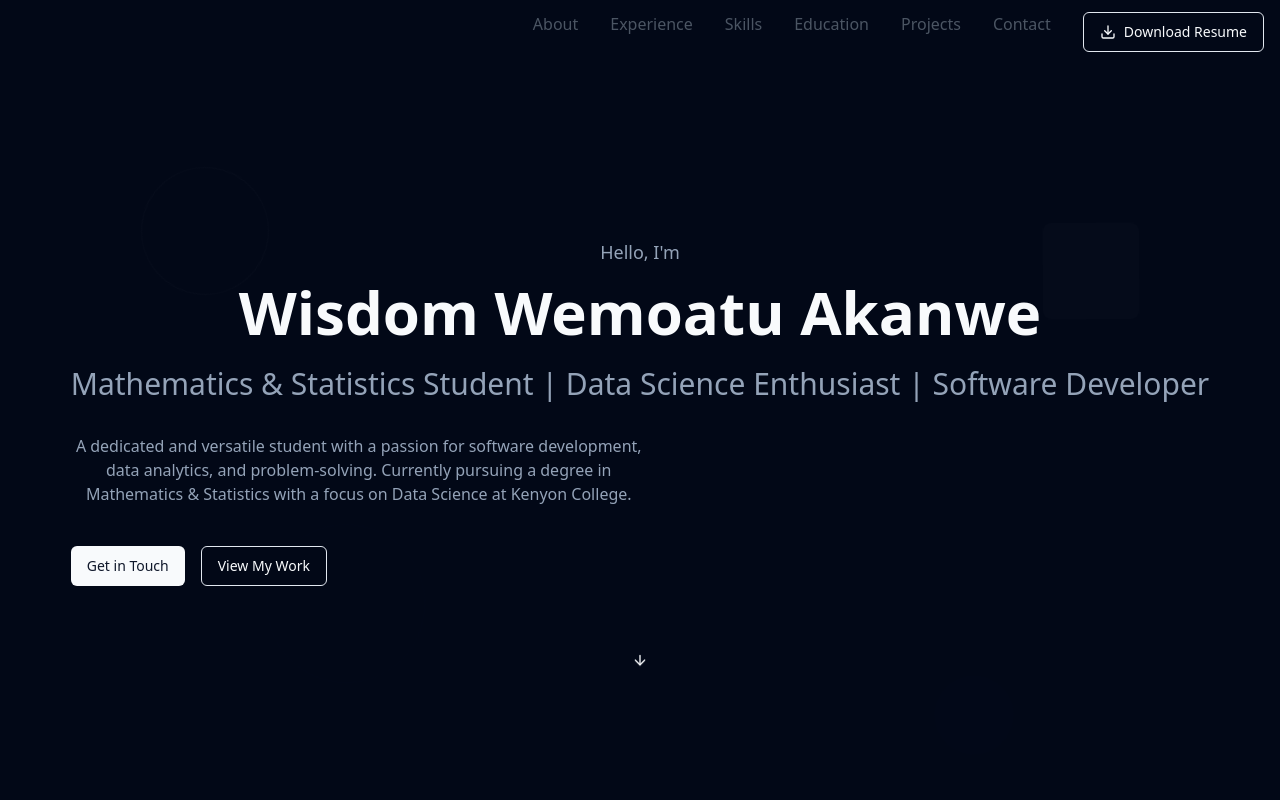
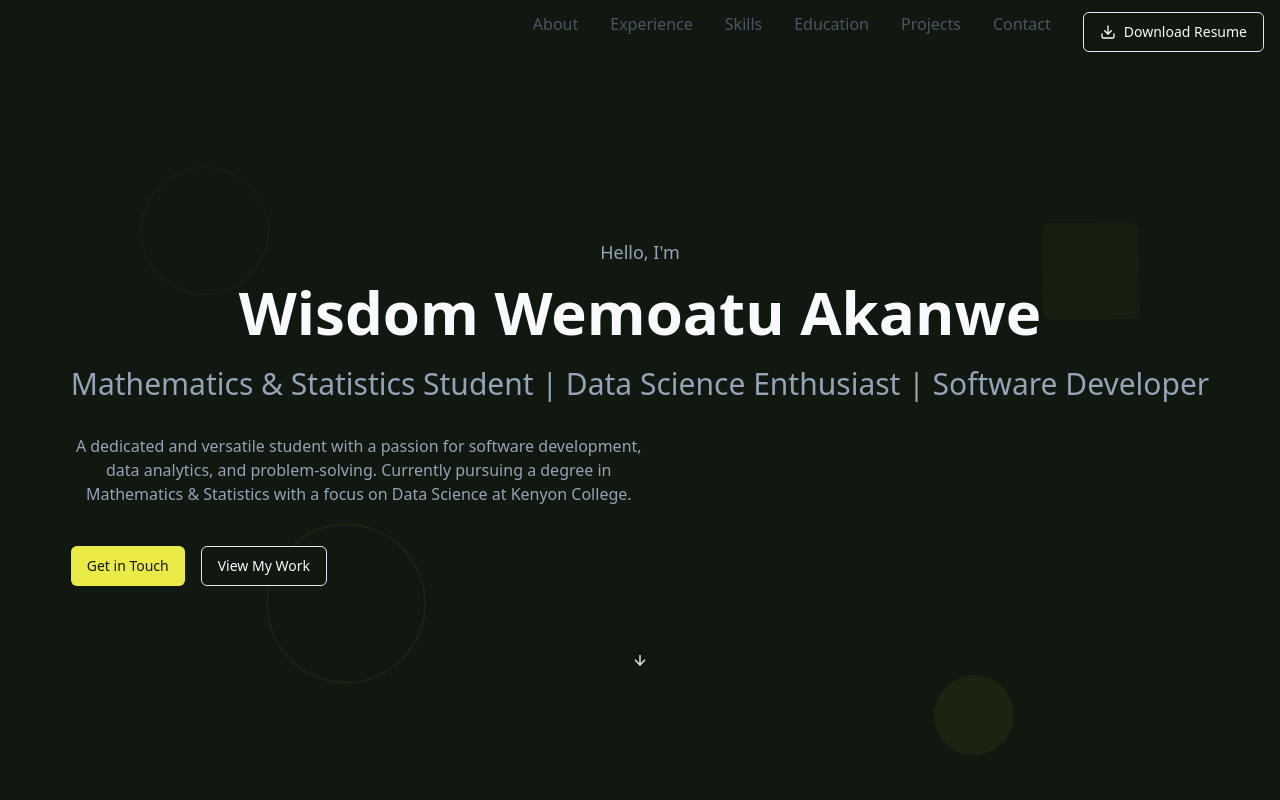
Before and after one commit to Wiz1702/visual-career-story, a React (Vite) app: page / in a window 1280 px wide. Shown: the top 800 px of the page. Built offline with nearby package versions, Linux system fonts and the light colour scheme.

Commit message:
Add background styling
Update background with dark hues and stripes.

```diff
--- a/src/components/Hero.tsx
+++ b/src/components/Hero.tsx
@@ -14,10 +14,10 @@ const Hero = () => {
   return (
     <section className="min-h-[calc(100vh-4rem)] flex flex-col justify-center items-center text-center py-20 relative overflow-hidden">
       <div className="floating-shapes">
-        <div className="shape w-32 h-32 border border-primary/20 rounded-full"></div>
-        <div className="shape w-24 h-24 bg-primary/10 rounded-lg rotate-45"></div>
-        <div className="shape w-40 h-40 border-2 border-accent/20 rounded-full"></div>
-        <div className="shape w-20 h-20 bg-secondary/20 rounded-full"></div>
+        <div className="shape w-32 h-32 border border-primary/30 rounded-full"></div>
+        <div className="shape w-24 h-24 bg-accent/20 rounded-lg rotate-45"></div>
+        <div className="shape w-40 h-40 border-2 border-primary/25 rounded-full"></div>
+        <div className="shape w-20 h-20 bg-accent/30 rounded-full"></div>
       </div>
       <div className="relative z-10">
         <p className="text-lg text-muted-foreground mb-4">Hello, I'm</p>
--- a/src/index.css
+++ b/src/index.css
@@ -4,26 +4,26 @@
 
 @layer base {
   :root {
-    --background: 222.2 84% 4.9%;
+    --background: 120 20% 8%;
     --foreground: 210 40% 98%;
 
-    --card: 217.2 32.6% 17.5%;
+    --card: 120 15% 12%;
     --card-foreground: 210 40% 98%;
 
-    --popover: 217.2 32.6% 17.5%;
+    --popover: 120 15% 12%;
     --popover-foreground: 210 40% 98%;
 
-    --primary: 210 40% 98%;
-    --primary-foreground: 222.2 47.4% 11.2%;
+    --primary: 60 80% 60%;
+    --primary-foreground: 120 20% 8%;
 
-    --secondary: 217.2 32.6% 17.5%;
+    --secondary: 120 30% 15%;
     --secondary-foreground: 210 40% 98%;
 
-    --muted: 217.2 32.6% 17.5%;
+    --muted: 120 15% 18%;
     --muted-foreground: 215 20.2% 65.1%;
 
-    --accent: 217.2 32.6% 17.5%;
-    --accent-foreground: 210 40% 98%;
+    --accent: 60 70% 45%;
+    --accent-foreground: 120 20% 8%;
 
     --destructive: 0 84.2% 60.2%;
     --destructive-foreground: 210 40% 98%;
@@ -96,7 +96,17 @@
   }
 
   body {
-    @apply bg-background text-foreground;
+    @apply text-foreground;
+    background: linear-gradient(
+      45deg,
+      hsl(120 20% 8%) 25%,
+      hsl(120 30% 10%) 25%,
+      hsl(120 30% 10%) 50%,
+      hsl(60 30% 12%) 50%,
+      hsl(60 30% 12%) 75%,
+      hsl(120 20% 8%) 75%
+    );
+    background-size: 40px 40px;
   }
 
   .floating-shapes {
@@ -111,7 +121,7 @@
 
   .shape {
     position: absolute;
-    opacity: 0.1;
+    opacity: 0.2;
     animation: float 6s ease-in-out infinite;
   }
 
```
